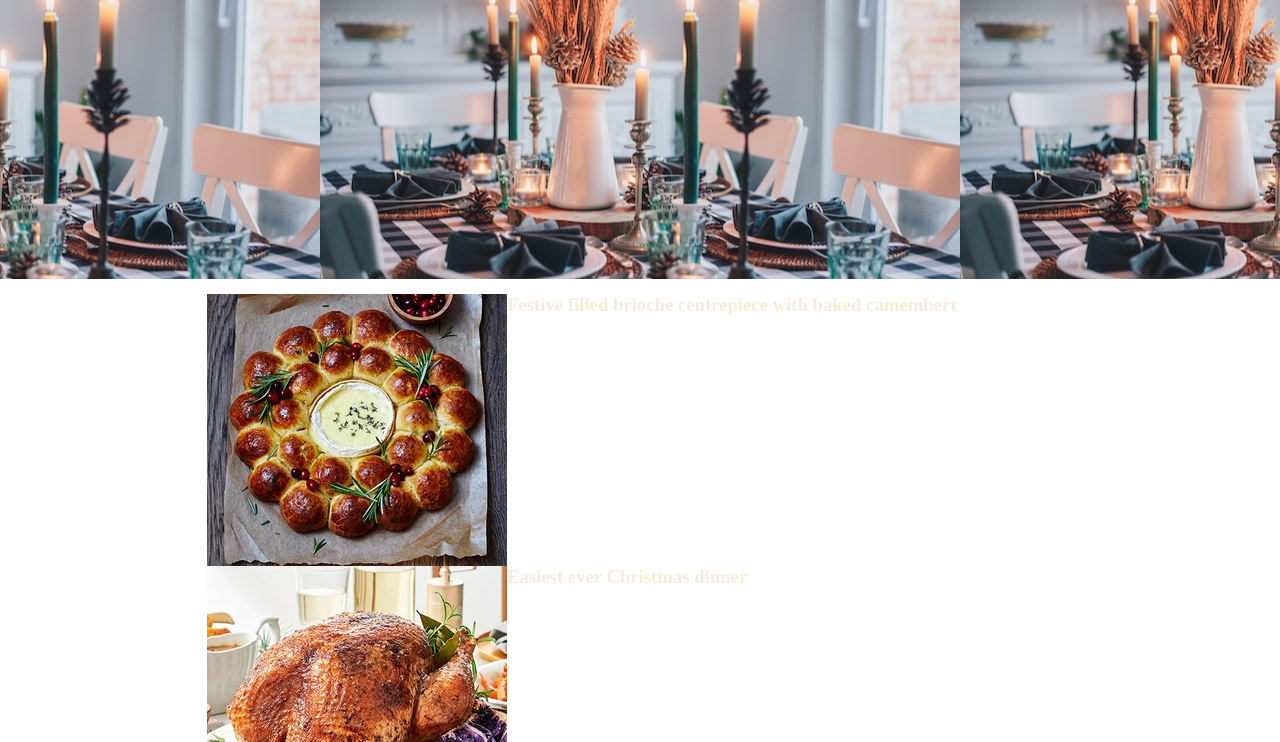
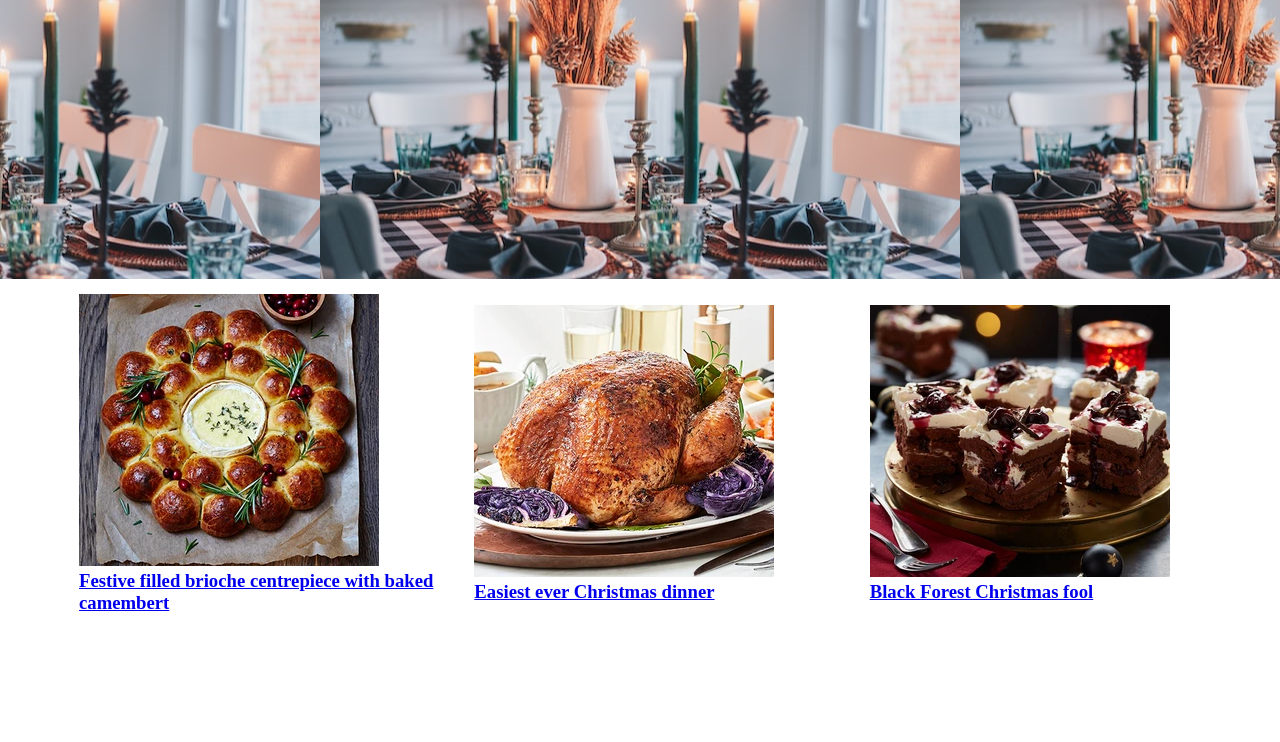
Before and after one commit to EMarnus/recipe1, a plain HTML site: page index.html in a window 1280 px wide. Shown: the part 58-800 px from the top of the page. Drawn offline with Linux system fonts and the light colour scheme.

Commit message:
Change styling for main body elements, needs more work.

```diff
--- a/assets/style.css
+++ b/assets/style.css
@@ -19,7 +19,7 @@ header {
     flex-shrink: 0;
 }
 
-a {
+header a {
     text-decoration: none;
     color: antiquewhite;
 }
@@ -42,7 +42,7 @@ header li {
 }
 
 #recipes {
-    margin-left: 15%;
+    margin-left: 5%;
 }
 
 #recipes li {
@@ -53,11 +53,13 @@ header li {
     /* display: inline; */
     padding: 15px;
     display: flex;
+    align-items: center;
+    justify-content: center;
 }
 
-#starter, #main, #desert {
-    flex: 1 1 0%;
-    display: flex;
+#recipes div {
+    flex: 1 0 0%;
+    /* display: flex; */
 }
 
 #recipes img {
--- a/index.html
+++ b/index.html
@@ -23,8 +23,15 @@
             </nav>
     </header>
     <section id="hero"></section>
+
+    <!-- This does not work, rethink -->
     <section id="recipes">
-        <ul>
+        <div><p id="starter"><img src="assets/images/kimberley-wreath-aaaa23b.webp" alt="Festive filled brioche centrepiece with baked camembert"> <a href="#"><h3>Festive filled brioche centrepiece with baked camembert</h3></a></p></div>
+        <div><p id="main"><img src="assets/images/easy-christmas-turkey-fc9e67e.webp" alt="A beautifully roasted turkey"> <a href="#"><h3>Easiest ever Christmas dinner</h3></a></p></div>
+        <div><p id="desert"><img src="assets/images/Black-forest-fridge-cake-717e407.webp" alt="Mini Black Forest fridge cakes"> <a href="#"><h3>Black Forest Christmas fool</h3></a></p></div>
+
+
+        <!-- <ul>
             <li id="starter">
                 <img src="assets/images/kimberley-wreath-aaaa23b.webp" alt="Festive filled brioche centrepiece with baked camembert"> <a href="#"><h3>Festive filled brioche centrepiece with baked camembert</h3></a>
             </li>
@@ -34,7 +41,7 @@
             <li id="desert">
                 <img src="assets/images/Black-forest-fridge-cake-717e407.webp" alt="Mini Black Forest fridge cakes"> <a href="#"><h3>Black Forest Christmas fool</h3></a>
             </li>
-        </ul>
+        </ul> -->
     </section>
 
 </body>
```
